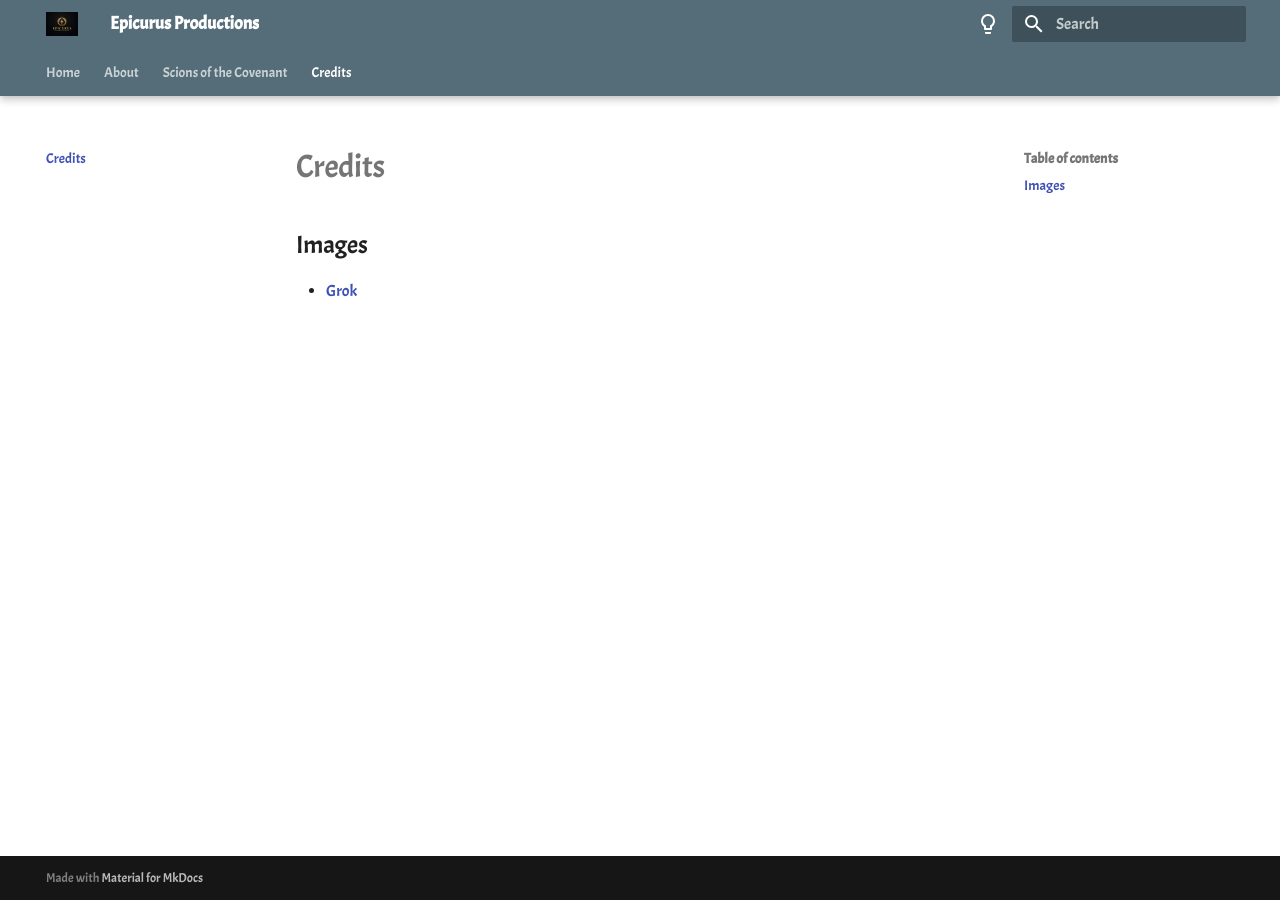
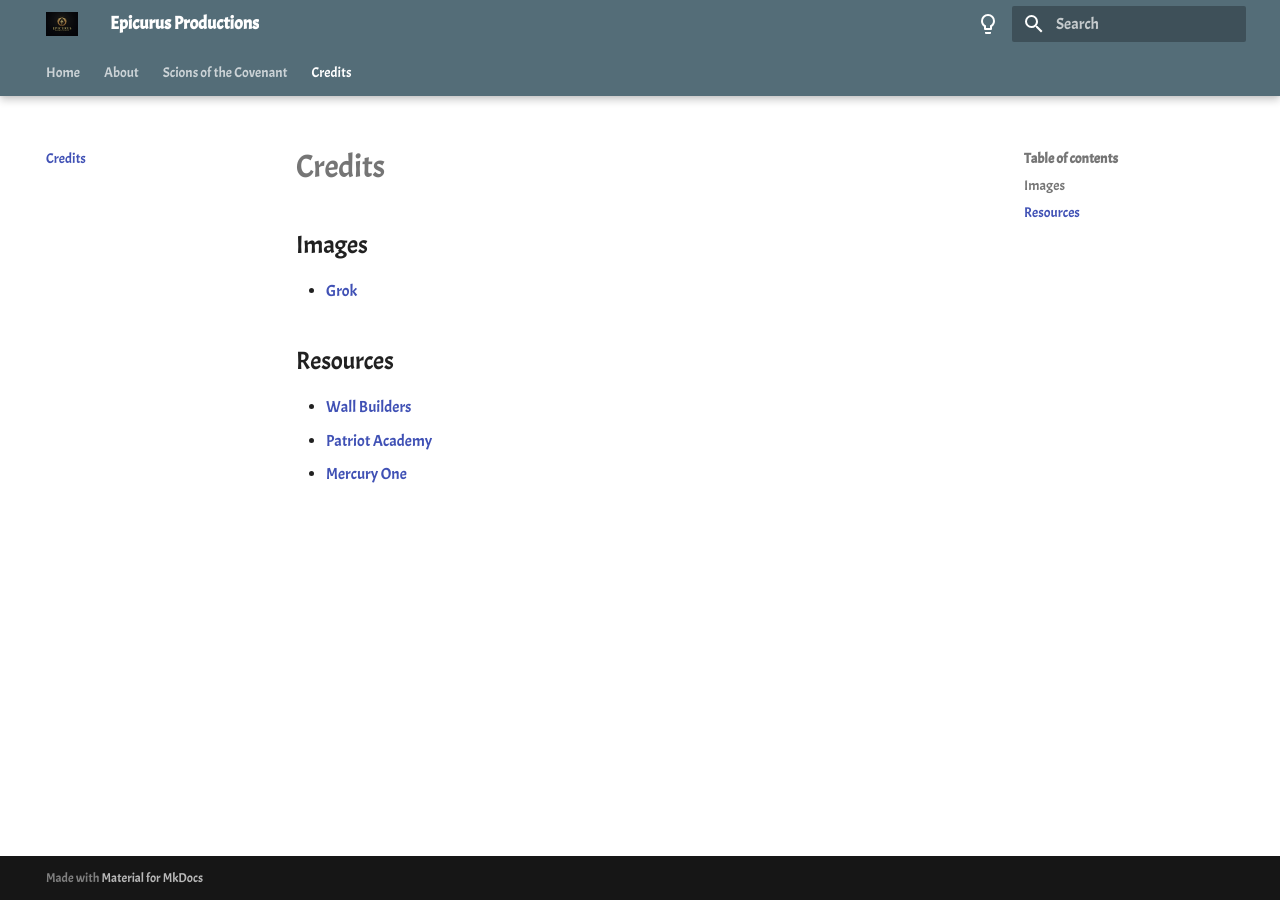
Before and after one commit to gamefreakcabe/solomons-arboretum, an MkDocs documentation site: the page built from docs/999-credits.md, in a window 1280 px wide. Built offline with MkDocs 1.6.1 and Material for MkDocs 9.7.7, drawn with Linux system fonts in a browser that asks for light colours.

Commit message:
credit chage

```diff
--- a/docs/999-credits.md
+++ b/docs/999-credits.md
@@ -1,4 +1,11 @@
 # Credits
 
 ## Images
+
 * [Grok](https://x.ai/)
+
+## Resources
+
+* [Wall Builders](https://wallbuilders.com/)
+* [Patriot Academy](https://www.patriotacademy.com/about/)
+* [Mercury One](https://mercuryone.org/)
```
